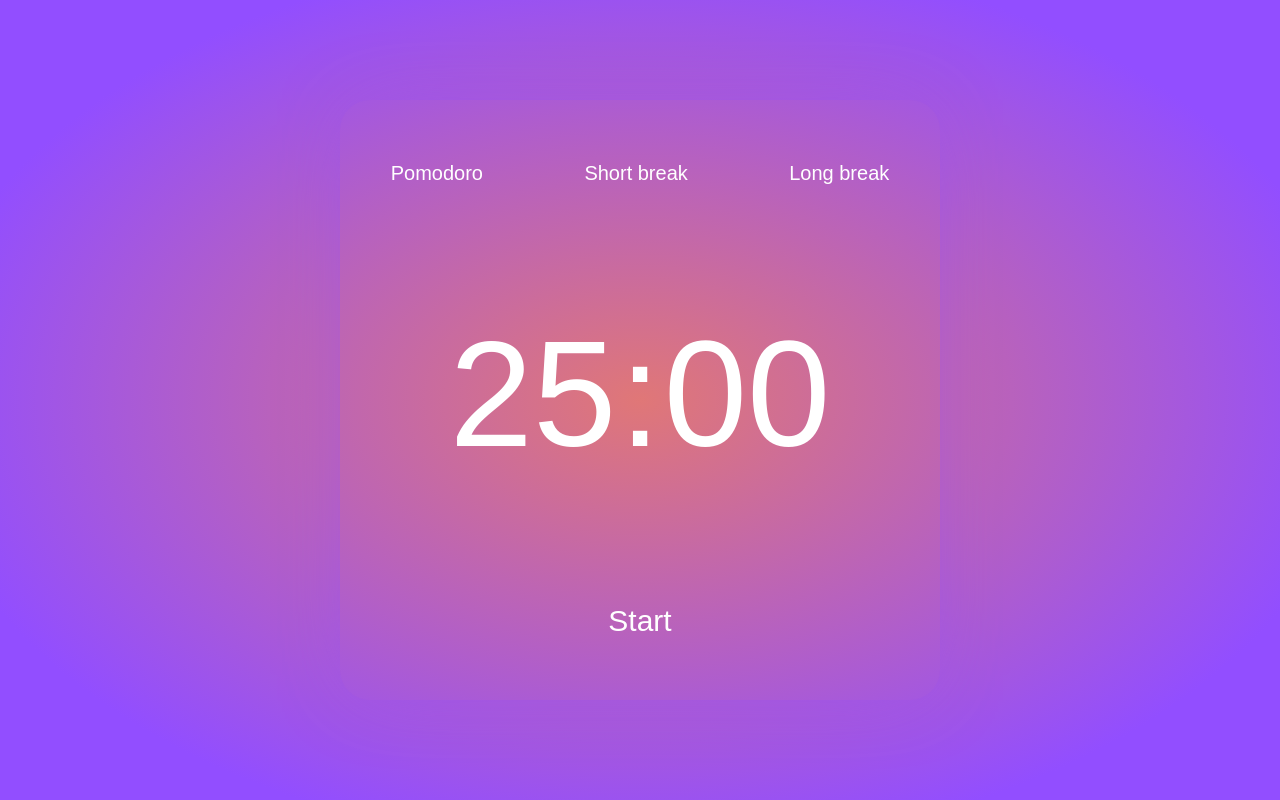
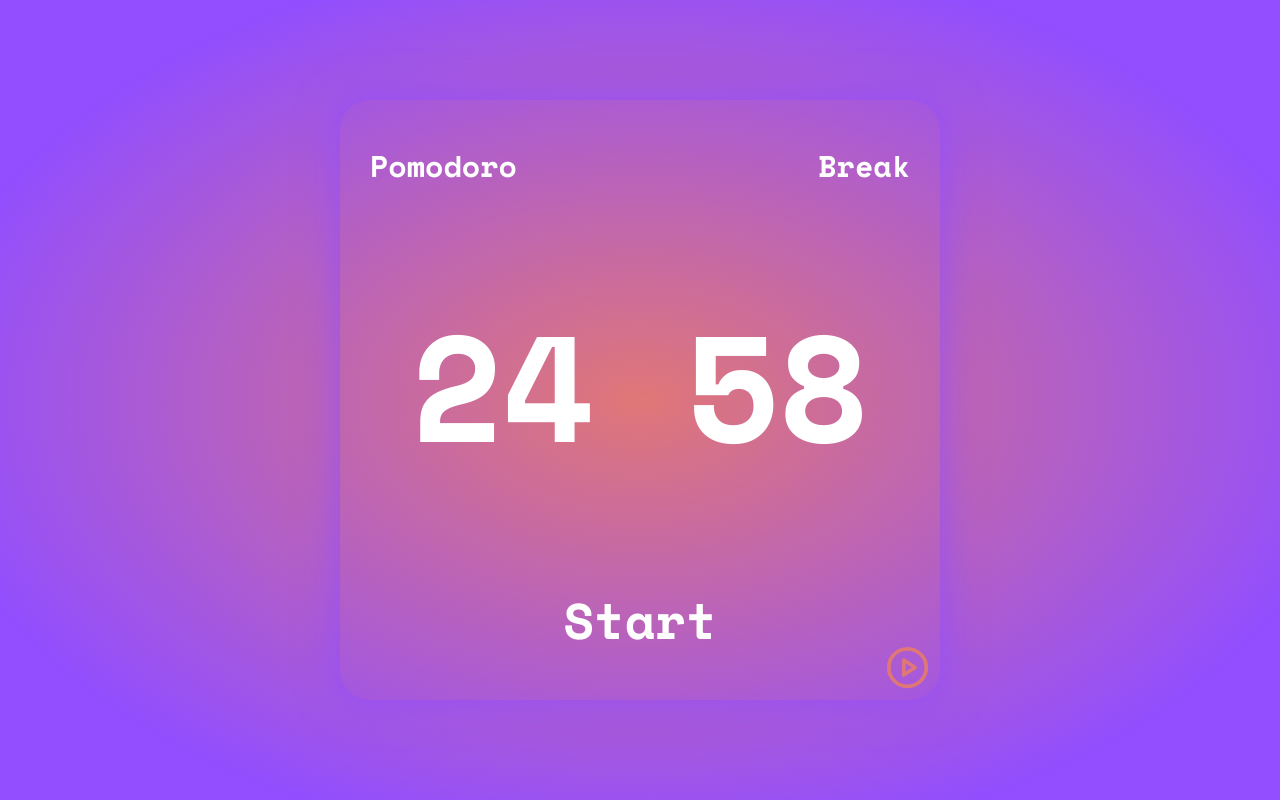
Before and after one commit to dim4ik2911/pomodoro, a plain HTML site: page index.html in a window 1280 px wide. Both pictures are taken after a click on the button "Start". Drawn offline with nearby package versions, Linux system fonts and the light colour scheme; a web font is replaced by a local one.

Commit message:
progress achieved

```diff
--- a/index.html
+++ b/index.html
@@ -6,9 +6,14 @@
     <meta name="viewport" content="width=device-width, initial-scale=1.0" />
     <title>Pomodoro app by Dmitrijs Paklons</title>
     <link rel="stylesheet" href="./style.css" />
+    <!-- <link rel="preconnect" href="https://fonts.gstatic.com" />
+    <link
+      href="https://fonts.googleapis.com/css2?family=Pattaya&display=swap"
+      rel="stylesheet"
+    /> -->
     <link rel="preconnect" href="https://fonts.gstatic.com" />
     <link
-      href="https://fonts.googleapis.com/css2?family=Pattaya&display=swap"
+      href="https://fonts.googleapis.com/css2?family=Space+Mono:wght@700&display=swap"
       rel="stylesheet"
     />
   </head>
@@ -16,18 +21,17 @@
     <main>
       <section>
         <div class="mode-buttons" id="mode-buttons">
-          <button class="button" data-mode="pomodoro">Pomodoro</button>
-          <button class="button" data-mode="shortBreak">Short break</button>
-          <button class="button" data-mode="longBreak">Long break</button>
+          <button class="button" id="pomodoro">Pomodoro</button>
+          <button class="button" id="break">Break</button>
         </div>
         <div class="clock">
-          <span id="time-minutes">25</span>
-          <span class="separator">:</span>
-          <span id="time-seconds">00</span>
+          <p id="timer"></p>
         </div>
         <div class="main-button">
-          <button class="button">Start</button>
+          <button class="button" id="start">Start</button>
         </div>
+        <img src="./img/play.svg" alt="play button" id="play-button" />
+        <audio id="audio"><source src="./audio/simplexity.mp3" /></audio>
       </section>
     </main>
     <script src="./main.js"></script>
--- a/main.js
+++ b/main.js
@@ -1,45 +1,54 @@
-const timer = {
-  pomodoro: 25,
-  shortBreak: 5,
-  longBreak: 15,
-  longBreakInterval: 4,
-};
+const pomodoroButton = document.getElementById("pomodoro");
+const breakButton = document.getElementById("break");
+const startButton = document.getElementById("start");
+const time = document.getElementById("timer");
+const audio = document.getElementById("audio");
+const playButton = document.getElementById("play-button");
 
-const modeButtons = document.querySelector("#mode-buttons");
-modeButtons.addEventListener("click", chooseMode);
+time.innerHTML = `25 00`;
 
-function updateTime() {
-  const remainingTime = timer.remainingTime;
-  const minutes = `${remainingTime.minutes}`.padStart(2, "0");
-  const seconds = `${remainingTime.seconds}`.padStart(2, "0");
-
-  const min = document.getElementById("time-minutes");
-  const sec = document.getElementById("time-seconds");
-  min.textContent = minutes;
-  sec.textContent = seconds;
+function startTimer() {
+  let presentTime = time.innerHTML;
+  let timeArray = presentTime.split(" ");
+  let m = parseInt(timeArray[0]);
+  let s = checkSeconds(parseInt(timeArray[1] - 1));
+  if (s == 59) {
+    m = m - 1;
+  }
+  if (m < 10) {
+    m = "0" + m;
+  }
+  time.innerHTML = `${m} ${s}`;
 }
 
-function switchMode(mode) {
-  timer.mode = mode;
-  timer.remainingTime = {
-    total: timer[mode] * 60,
-    minutes: timer[mode],
-    seconds: 0,
-  };
-
-  document
-    .querySelectorAll("button[data-mode]")
-    .forEach((e) => e.classList.remove("active"));
-  document.querySelector(`[data-mode="${mode}"]`).classList.add("active");
-  document.body.style.backgroundColor = `var(--${mode})`;
-
-  updateTime();
+function checkSeconds(sec) {
+  if (sec < 10 && sec >= 0) {
+    sec = "0" + sec;
+  }
+  if (sec < 0) {
+    sec = "59";
+  }
+  return sec;
 }
 
-function chooseMode(event) {
-  const { mode } = event.target.dataset;
+startButton.addEventListener("click", () => {
+  setInterval(startTimer, 1000);
+  startButton.disabled = true;
+});
 
-  if (!mode) return;
+breakButton.addEventListener("click", () => {
+  time.innerHTML = `05 00`;
+  stopTimer(countDown);
+});
 
-  switchMode(mode);
-}
+pomodoroButton.addEventListener("click", () => {
+  time.innerHTML = `25 00`;
+});
+
+playButton.addEventListener("click", () => {
+  audio.play();
+});
+
+const stopTimer = () => {
+  clearInterval(startTimer);
+};
--- a/style.scss
+++ b/style.scss
@@ -6,26 +6,10 @@
 html {
   font-size: 62.5%;
   color: #fff;
-  font-family: "Pattaya", sans-serif;
+  // font-family: "Pattaya", sans-serif;
+  font-family: "Space Mono", monospace;
 }
 
-:root {
-  --pomodoro: radial-gradient(
-    ellipse farthest-corner at center center,
-    #e07777 0%,
-    #924eff 80%
-  );
-  --shortBreak: radial-gradient(
-    ellipse farthest-corner at center center,
-    #b2e077 0%,
-    #4e9fff 80%
-  );
-  --longBreak: radial-gradient(
-    ellipse farthest-corner at center center,
-    #dee077 0%,
-    #ff784e 80%
-  );
-}
 main {
   background: radial-gradient(
     ellipse farthest-corner at center center,
@@ -41,26 +25,29 @@ main {
 section {
   height: 60rem;
   width: 60rem;
-  box-shadow: 0 0 8rem -2.5rem rgba(146, 78, 255, 0.95);
+  // box-shadow: 0 0 8rem -2.5rem rgba(146, 78, 255, 0.95);
+  box-shadow: 0px 0px 3.8rem 0.6rem rgba(146, 78, 255, 0.75);
   border-radius: 3rem;
   display: flex;
   flex-direction: column;
   justify-content: space-around;
   align-items: center;
 
+  position: relative;
+
   .mode-buttons {
     display: flex;
-    justify-content: space-around;
+    justify-content: space-between;
     align-items: center;
-    width: 100%;
+    width: 90%;
 
     .button {
       text-decoration: none;
       border: none;
       background: inherit;
-      font-family: "Pattaya", sans-serif;
+      font-family: "Space Mono", monospace;
       color: #fff;
-      font-size: 2rem;
+      font-size: 3rem;
 
       display: flex;
       justify-content: space-around;
@@ -69,10 +56,9 @@ section {
   }
   .clock {
     text-decoration: none;
-
-    span {
-      font-size: 15rem;
-    }
+    font-size: 15rem;
+    width: 90%;
+    text-align: center;
   }
   .main-button {
     text-decoration: none;
@@ -81,13 +67,21 @@ section {
       text-decoration: none;
       border: none;
       background: inherit;
-      font-family: "Pattaya", sans-serif;
+      font-family: "Space Mono", monospace;
       color: #fff;
-      font-size: 3rem;
+      font-size: 5rem;
 
       display: flex;
       justify-content: space-around;
       align-items: center;
     }
   }
+
+  img {
+    position: absolute;
+    right: 1rem;
+    bottom: 1rem;
+    height: 4.5rem;
+    width: 4.5rem;
+  }
 }
```
Also changed, not shown: img/play.svg (added), style.css, 1 other file.
